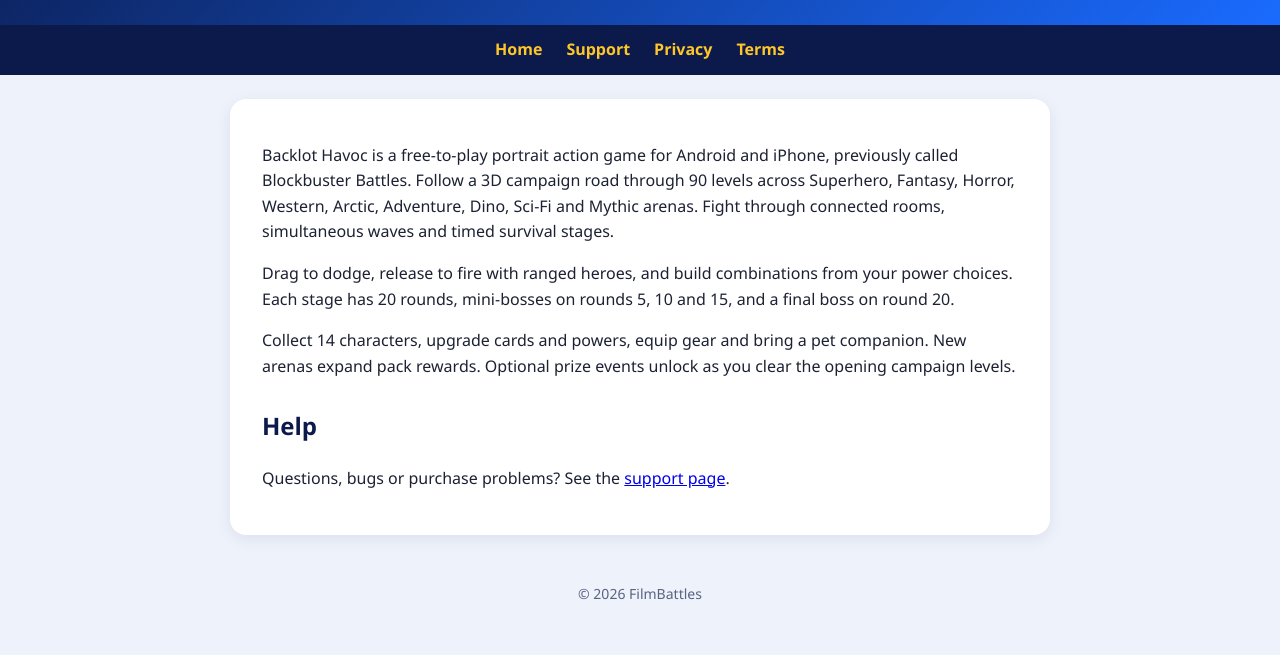
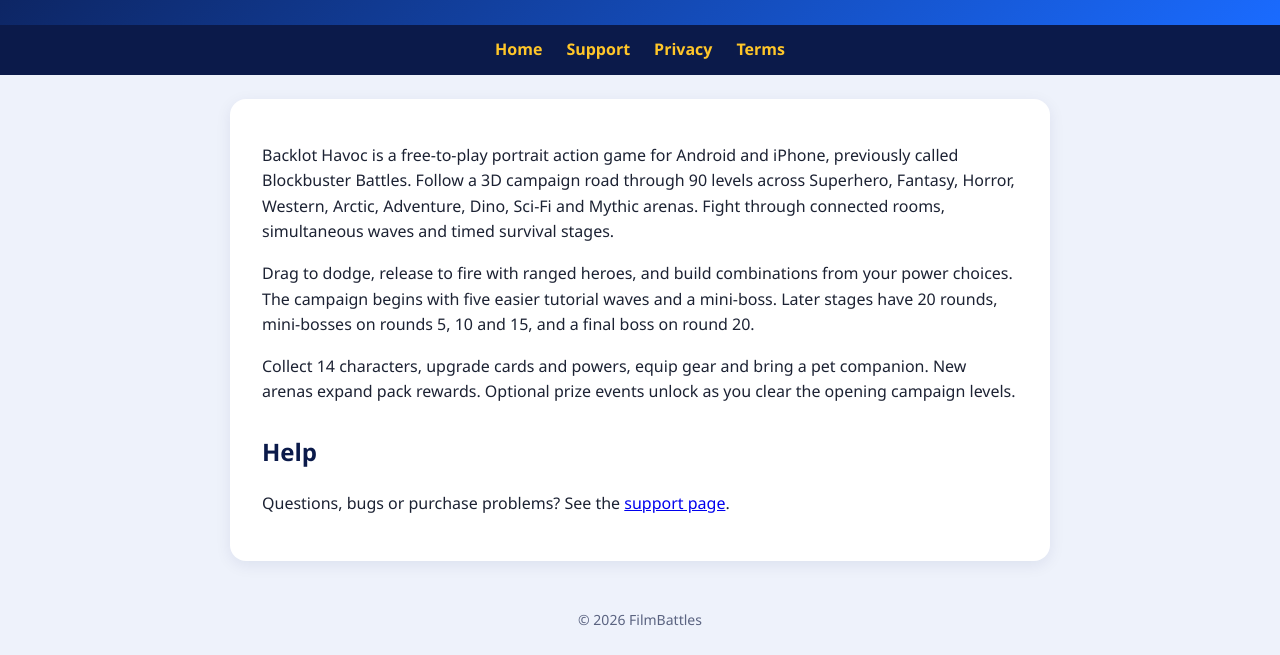
Before and after one commit to blockbusterbattlessupport-star/blockbusterbattles, a plain HTML site: page index.html in a window 1280 px wide. Shown: the part 221-876 px from the top of the page. Before the commit the page ends 851 px from the top, so only its background shows below. Drawn offline with Linux system fonts and the light colour scheme.

Commit message:
Explain the shorter five-wave campaign introduction

```diff
--- a/index.html
+++ b/index.html
@@ -17,8 +17,8 @@
   <p>Backlot Havoc is a free-to-play portrait action game for Android and iPhone, previously called Blockbuster Battles.
   Follow a 3D campaign road through 90 levels across Superhero, Fantasy, Horror, Western, Arctic, Adventure, Dino,
   Sci-Fi and Mythic arenas. Fight through connected rooms, simultaneous waves and timed survival stages.</p>
-  <p>Drag to dodge, release to fire with ranged heroes, and build combinations from your power choices. Each stage
-  has 20 rounds, mini-bosses on rounds 5, 10 and 15, and a final boss on round 20.</p>
+  <p>Drag to dodge, release to fire with ranged heroes, and build combinations from your power choices. The campaign
+  begins with five easier tutorial waves and a mini-boss. Later stages have 20 rounds, mini-bosses on rounds 5, 10 and 15, and a final boss on round 20.</p>
   <p>Collect 14 characters, upgrade cards and powers, equip gear and bring a pet companion. New arenas expand pack
   rewards. Optional prize events unlock as you clear the opening campaign levels.</p>
   <h2>Help</h2>
```
